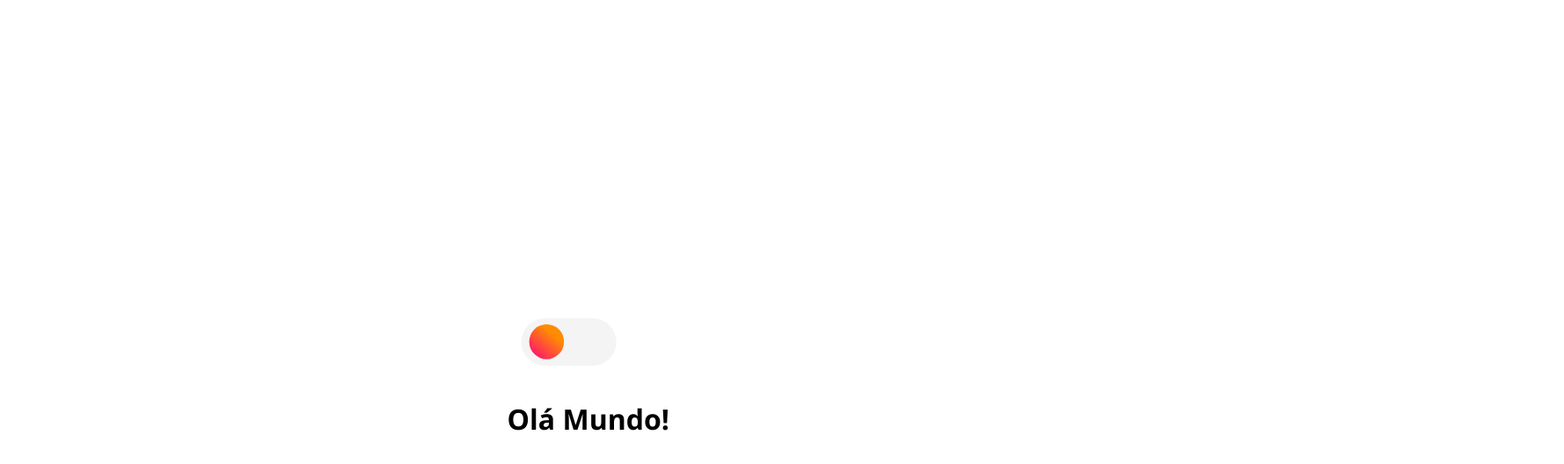
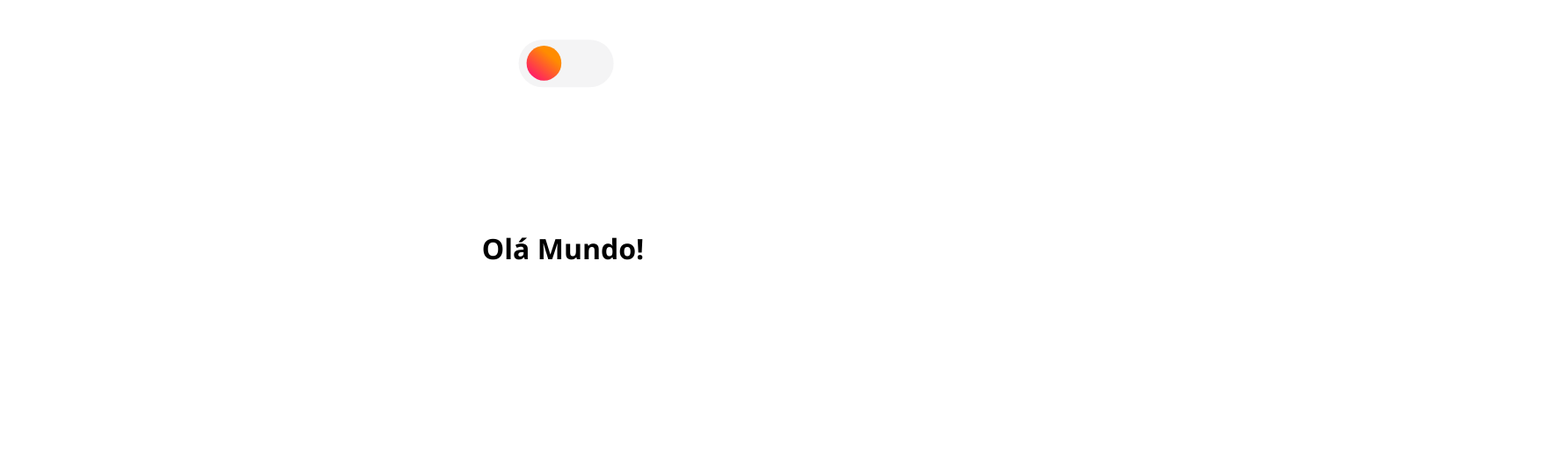
Before and after one commit to JonnatanFarias/CssApps, a plain HTML site: page index2.html in a window 1280 px wide. Shown: the whole page at 88% size, 1778 px wide, since content can reach past the window. Drawn offline with Linux system fonts and the light colour scheme.

```diff
--- a/css/style2.css
+++ b/css/style2.css
@@ -2,24 +2,22 @@
 /* The switch - the box around the slider */
 
 .container{
-    position: absolute;
+    top: 50px;
+    position: relative;
     display: flex;
     justify-content: center;
-    top: 50%;
-    left: 50%;
-    margin: -25px 0 0 -25px;
     transform: scale(1.8);
 
 }
 h1{
+    top: 200px;
     font-weight: bold;
     font-family: 'Segoe UI', Tahoma, Geneva, Verdana, sans-serif ;
-    position: absolute;
+    position: relative;
     display: flex;
     justify-content: center;
-    top: 60%;
-    left: 47%;
-    margin: -25px 0 0 -25px;
+
+
 
 }
 /* From uiverse.io by @satyamchaudharydev */
```
Also changed, not shown: index2.html (+1 -0 lines).
